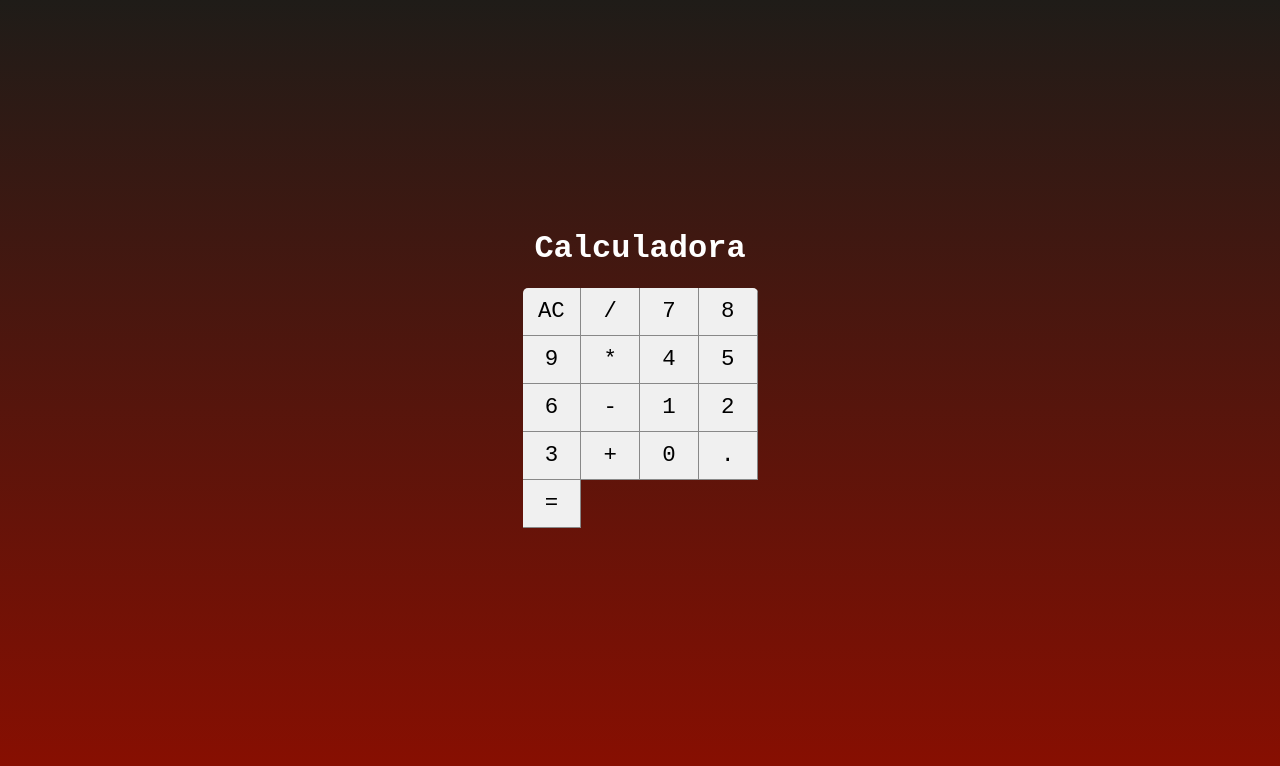
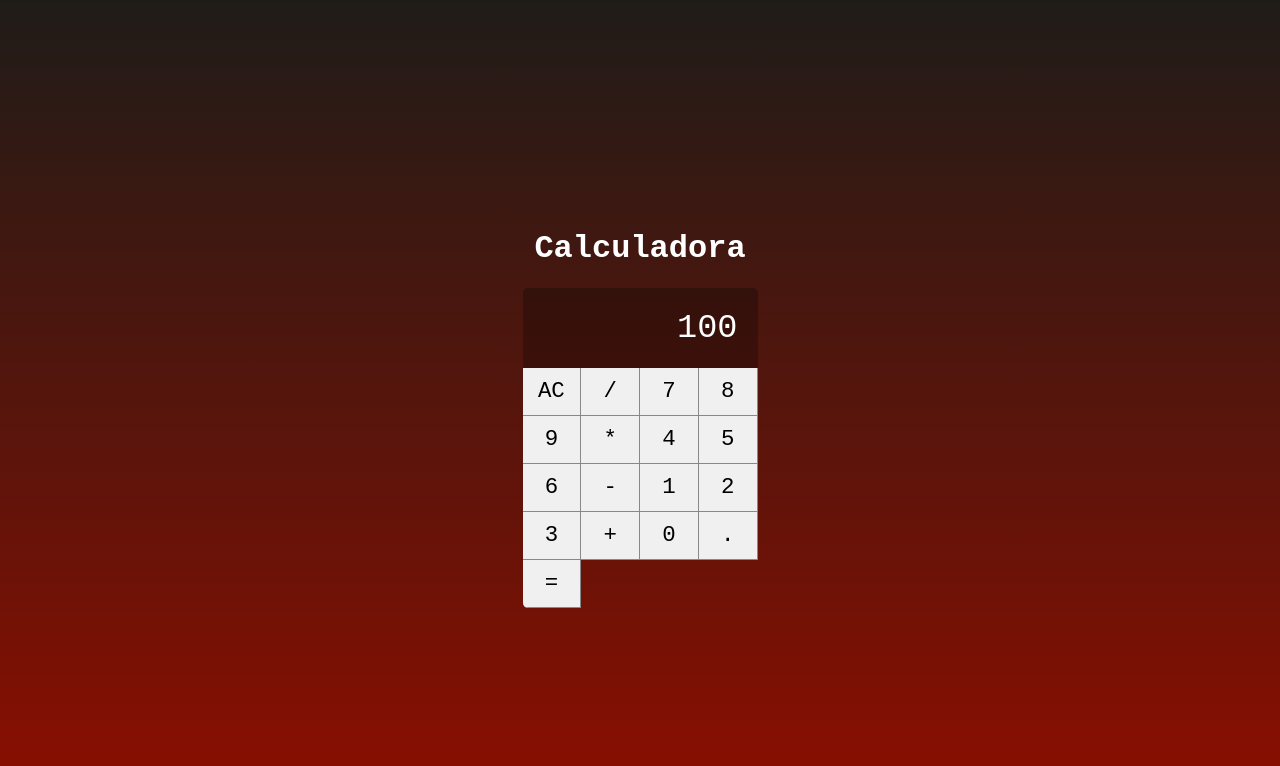
Before and after one commit to KailanySousa/CalculadoraReact, a React (Create React App) app in the folder calculadora/: page / in a window 1280 px wide. Shown: the top 766 px of the page. Built offline with nearby package versions, Linux system fonts and the light colour scheme.

Commit message:
componente display

```diff
--- a/calculadora/src/component/Button.jsx
+++ b/calculadora/src/component/Button/index.jsx
@@ -1,5 +1,5 @@
 import React, { Component } from 'react';
-import './Button.css';
+import './index.css';
 
 class Button extends Component {
     render() {
--- /dev/null
+++ b/calculadora/src/component/Display/index.css
@@ -0,0 +1,10 @@
+.display {
+  grid-column: span 4;
+  background-color: #0004;
+  display: flex;
+  justify-content: flex-end;
+  align-items: center;
+  padding: 20px;
+  font-size: 2.1em;
+  overflow: hidden;
+}
--- /dev/null
+++ b/calculadora/src/component/Display/index.jsx
@@ -0,0 +1,14 @@
+import React, { Component } from 'react';
+import "./index.css";
+
+class Display extends Component {
+    render() {
+        return (
+            <div className="display">
+                {this.props.value}
+            </div>
+        )
+    }
+}
+
+export default Display;
--- a/calculadora/src/main/Calculator.css
+++ b/calculadora/src/main/Calculator.css
@@ -6,5 +6,5 @@
 
   display: grid;
   grid-template-columns: repeat(4, 25%);
-  grid-template-rows: 48px 48px 48px 48px 48px;
+  grid-template-rows: 1fr 48px 48px 48px 48px 48px;
 }
--- a/calculadora/src/main/Calculator.jsx
+++ b/calculadora/src/main/Calculator.jsx
@@ -1,12 +1,14 @@
 import React, { Component } from 'react';
 import './Calculator.css';
 
-import Button from '../component/Button';
+import Button from '../component/Button/index';
+import Display from '../component/Display/index';
 
 class Calculator extends Component {
     render() {
         return (
             <div className="calculator">
+                <Display value={100}/>
                 <Button label="AC" />
                 <Button label="/" />
                 <Button label="7" />
```
Also changed, not shown: calculadora/src/component/Button/index.css (renamed from calculadora/src/component/Button.css), 1 other file (tests, documents, lock files or other folders).
